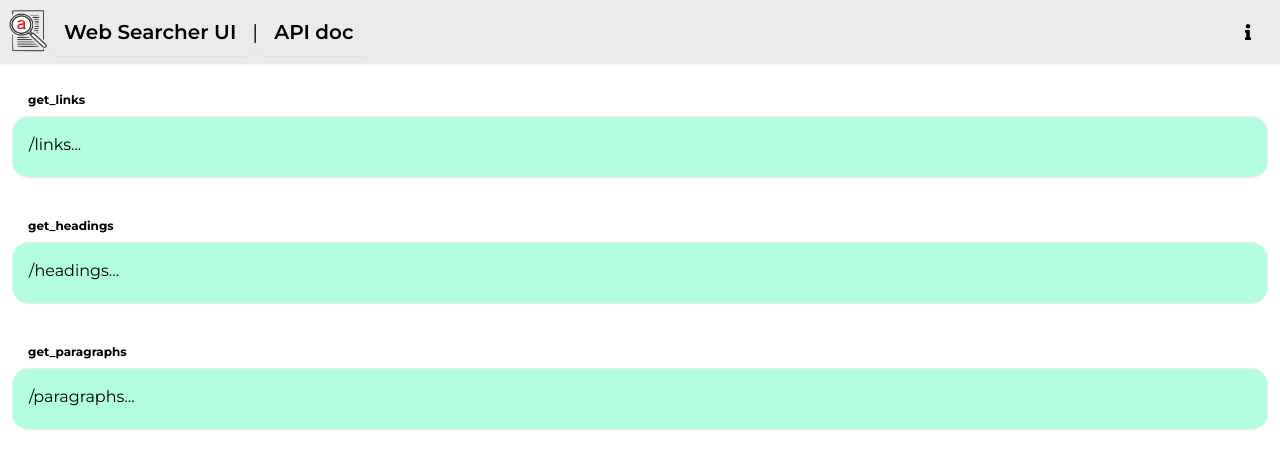
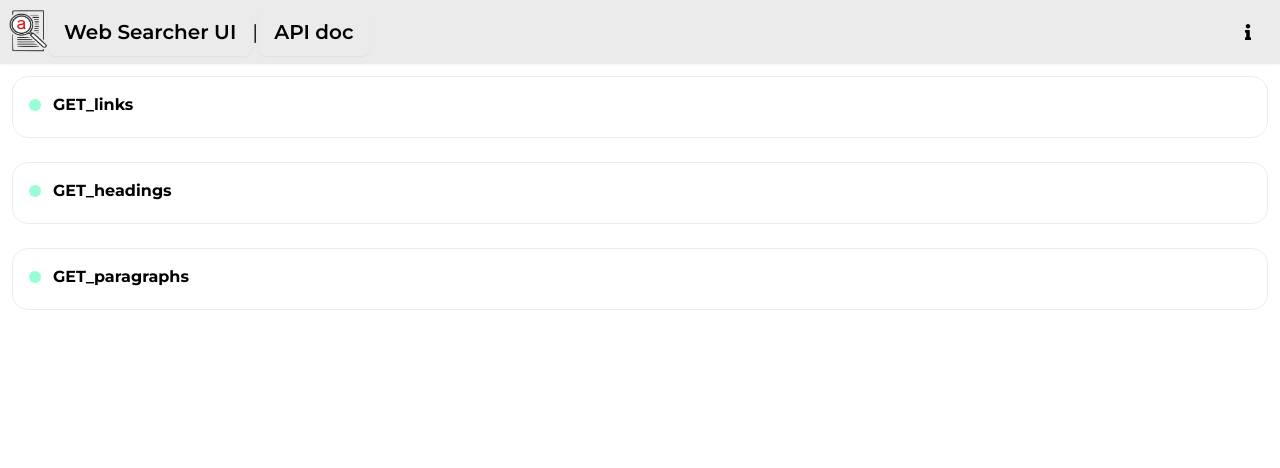
Before and after one commit to AndreasErikLundmark/HTML-scan, a React (Vite) app in the folder frontend/: page /doc in a window 1280 px wide. Shown: the top 468 px of the page. Built offline with nearby package versions, Linux system fonts and the light colour scheme; a web font is replaced by a local one.

Commit message:
flashing dots

```diff
--- a/frontend/src/APIdocPage.tsx
+++ b/frontend/src/APIdocPage.tsx
@@ -6,9 +6,9 @@ export default function APIdocPage(){
         <div>
             <Navbar/>
 
-            <DocFoldOut info="get_links" title="/links..."/>
-            <DocFoldOut info="get_headings" title="/headings..."/>
-            <DocFoldOut info="get_paragraphs" title="/paragraphs..."/>
+            <DocFoldOut info="GET_links" title="/links..."/>
+            <DocFoldOut info="GET_headings" title="/headings..."/>
+            <DocFoldOut info="GET_paragraphs" title="/paragraphs..."/>
         </div>
     );
 }
--- a/frontend/src/assets/DocFoldout/DocFoldOut.tsx
+++ b/frontend/src/assets/DocFoldout/DocFoldOut.tsx
@@ -1,3 +1,4 @@
+import Dot from "../visual/Dot"
 import TableFold from "./TableFold"
 
 interface Props {
@@ -11,18 +12,22 @@ export default function DocFoldOut({info, title}:Props){
 
 return (
     <div className="p-3">
-        <h3 className="text-xs font-bold ml-4 pt-4 pb-2">{info}</h3>
+        {/* <h3 className="text-xs font-bold ml-4 pt-4 pb-2">{info}</h3> */}
 
     <div className="bg-base-100 border-base-300 collapse border">
 
   <input type="checkbox" className="peer " />
   <div
-    className="collapse-title bg-success bg-opacity-50 text-black peer-checked:bg-secondary peer-checked:text-secondary-content"
+    className="collapse-title bg-base-100 bg-opacity-50
+     peer-checked:bg-secondary peer-checked:text-secondary-content"
   >
-    {title}
+  <div className="flex items-center gap-3 text-s font-bold text-black border-spacing-1">
+  <Dot color="bg-success" size="w-3 h-3" animate  />
+    {info}
+    </div>
     </div>
   <div
-    className="collapse-content bg-primary bg-opacity-50 rounded-b-xl text-primary-content peer-checked:bg-secondary peer-checked:text-secondary-content"
+    className="collapse-content bg-primary bg-opacity-50 rounded-b-xs text-primary-content peer-checked:bg-secondary peer-checked:text-secondary-content"
   >
     <p className="mb-2">GET [BACKEND_URL]{title}/?base_url=[DOMAIN_URL]&search_word=[SEARCH_WORD]
     </p>
--- /dev/null
+++ b/frontend/src/assets/visual/Dot.tsx
@@ -0,0 +1,13 @@
+type DotProps = {
+    color?: string;
+    size?: string;
+    animate?: boolean;
+  };
+
+  const Dot = ({ color = "bg-red-500", size = "w-4 h-4", animate = false }: DotProps) => {
+    return (
+      <div className={`rounded-full ${color} ${size} ${animate ? "animate-pulseColor" : ""}`} />
+    );
+  };
+
+  export default Dot;
--- a/frontend/tailwind.config.js
+++ b/frontend/tailwind.config.js
@@ -12,6 +12,15 @@ module.exports = {
         monofett: ["'Monofett'", "cursive"],
         montserrat: ["'Montserrat'", "sans-serif"],
         parkinsans: ["'Parkinsans'", "sans-serif"],
+      },
+      keyframes: {
+        pulseColor: {
+          '0%, 100%': { opacity: '1' },
+          '50%': { opacity: '0.4' },
+        },
+      },
+      animation: {
+        pulseColor: 'pulseColor 2s ease-in-out infinite',
       },
     },
   },
```
